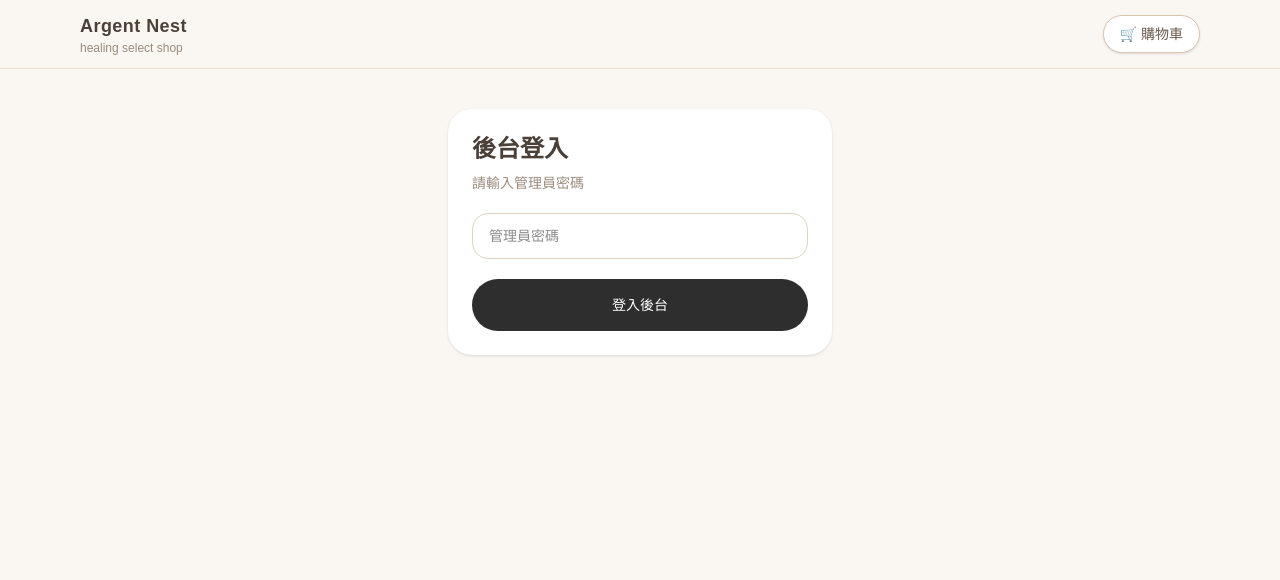
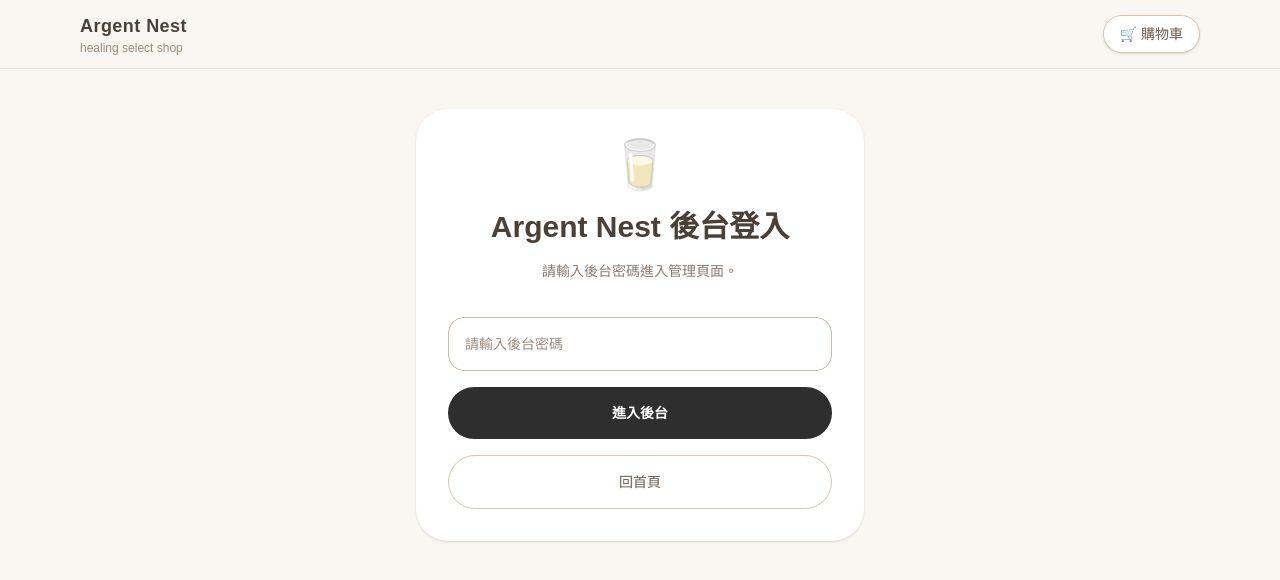
Before and after one commit to baby0965668563-coder/argent-nest, a Next.js app: page /admin-login in a window 1280 px wide. Shown: the top 580 px of the page. Built offline with nearby package versions, Linux system fonts and the light colour scheme.

Commit message:
Update page.tsx

```diff
--- a/app/admin-login/page.tsx
+++ b/app/admin-login/page.tsx
@@ -9,36 +9,32 @@ export default function AdminLoginPage() {
   const [password, setPassword] = useState("");
   const [error, setError] = useState("");
 
-  const ADMIN_PASSWORD =
-    process.env.NEXT_PUBLIC_ADMIN_PASSWORD || "";
-
   function handleLogin() {
-    if (!ADMIN_PASSWORD) {
-      setError("尚未設定後台密碼");
+    if (password === "argentnest520") {
+      localStorage.setItem("argent_admin_login", "true");
+      router.push("/admin");
       return;
     }
 
-    if (password !== ADMIN_PASSWORD) {
-      setError("密碼錯誤");
-      return;
-    }
-
-    localStorage.setItem("argent_admin_login", "true");
-
-    router.push("/admin/orders");
+    setError("密碼錯誤，請再確認一次 ☁️");
   }
 
   return (
     <main className="min-h-screen bg-[#faf7f2] px-4 py-10">
-      <div className="mx-auto max-w-sm rounded-3xl bg-white p-6 shadow-sm">
-        <h1 className="text-2xl font-semibold text-[#4b4038]">
-          後台登入
+      <div className="mx-auto max-w-md rounded-[32px] bg-white p-8 shadow-sm">
+        <div className="text-center">
+          <div className="text-5xl">🥛</div>
+
+          <h1 className="mt-5 text-3xl font-bold text-[#4b4038]">
+            Argent Nest 後台登入
           </h1>
 
-        <p className="mt-2 text-sm text-[#9b8b7c]">
-          請輸入管理員密碼
+          <p className="mt-3 text-sm leading-7 text-[#8c7b70]">
+            請輸入後台密碼進入管理頁面。
           </p>
+        </div>
 
+        <div className="mt-8 space-y-4">
           <input
             type="password"
             value={password}
@@ -46,12 +42,15 @@ export default function AdminLoginPage() {
               setPassword(e.target.value);
               setError("");
             }}
-          placeholder="管理員密碼"
-          className="mt-5 w-full rounded-2xl border border-[#e1d3c2] px-4 py-3 text-sm outline-none"
+            onKeyDown={(e) => {
+              if (e.key === "Enter") handleLogin();
+            }}
+            placeholder="請輸入後台密碼"
+            className="w-full rounded-2xl border border-[#cdb9a8] bg-white px-4 py-4 text-sm text-[#3f332b] placeholder:text-[#9b8b80] outline-none"
           />
 
           {error && (
-          <p className="mt-2 text-sm text-red-500">
+            <p className="text-center text-sm text-red-500">
               {error}
             </p>
           )}
@@ -59,10 +58,18 @@ export default function AdminLoginPage() {
           <button
             type="button"
             onClick={handleLogin}
-          className="mt-5 w-full rounded-full bg-[#2e2e2e] py-4 text-sm font-medium text-white"
+            className="w-full rounded-full bg-[#2e2e2e] py-4 text-sm font-semibold text-white"
           >
-          登入後台
+            進入後台
           </button>
+
+          <a
+            href="/"
+            className="block w-full rounded-full border border-[#d8c5b0] bg-white py-4 text-center text-sm text-[#6b5c50]"
+          >
+            回首頁
+          </a>
+        </div>
       </div>
     </main>
   );
```
Lines whose indentation alone changed are shown as unchanged.
